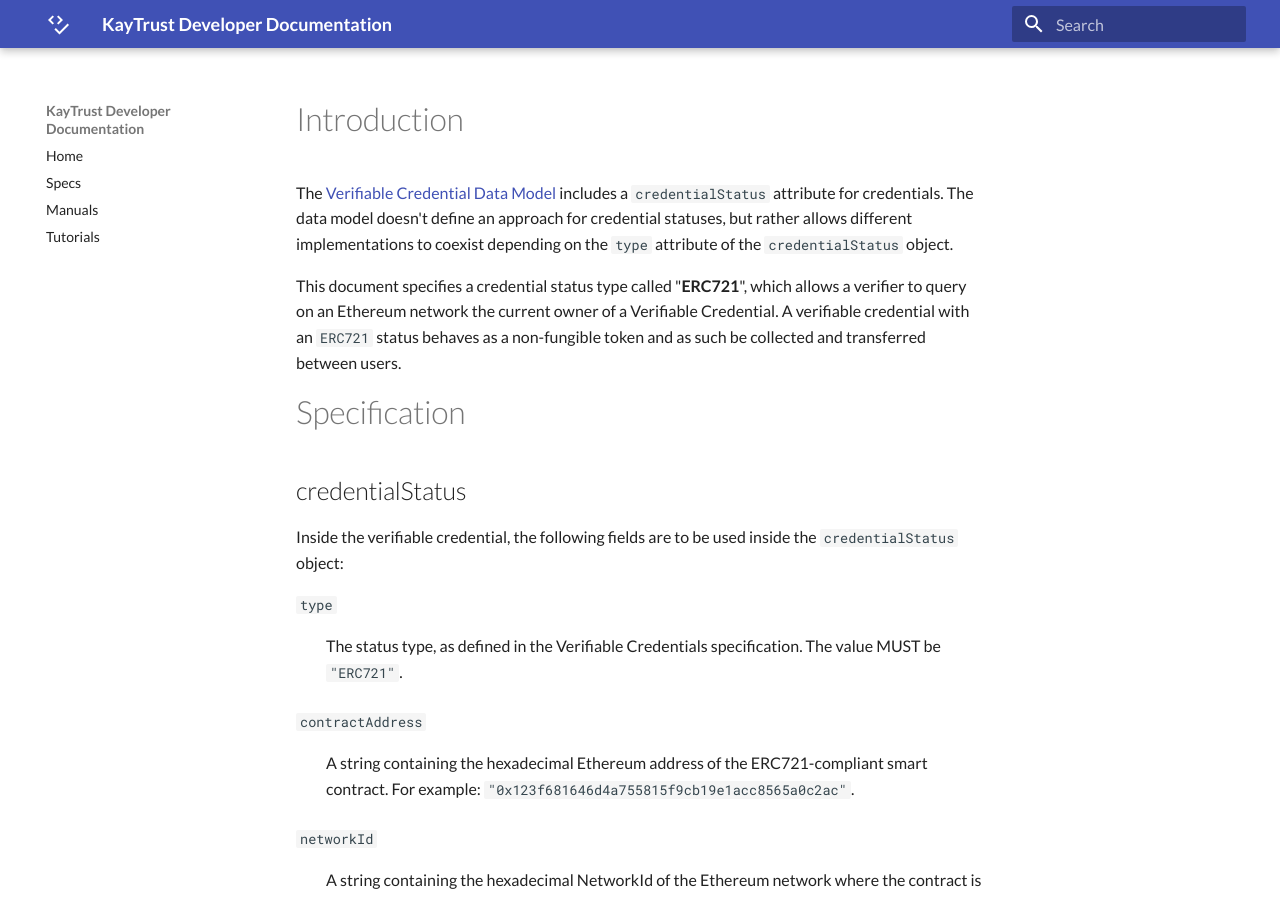
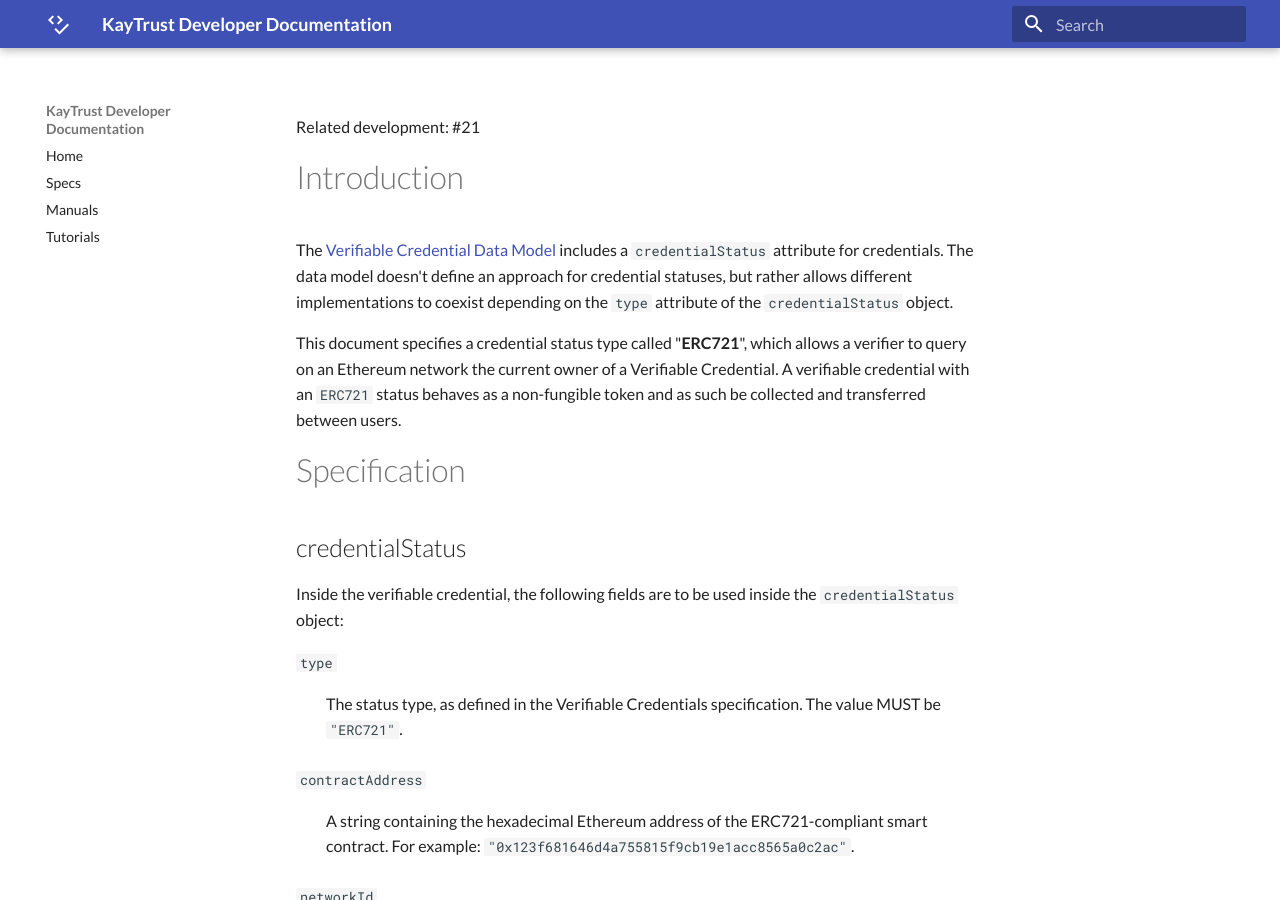
Before and after one commit to KayTrust/kaytrust.github.io, an MkDocs documentation site: the page built from docs/Specs/Credential-Status-ERC721.md, in a window 1280 px wide and 900 px high. Built offline with MkDocs 1.6.1 and Material for MkDocs 9.7.7, drawn with Linux system fonts in a browser that asks for light colours.

Commit message:
Updated Credential Status ERC721

```diff
--- a/docs/Specs/Credential-Status-ERC721.md
+++ b/docs/Specs/Credential-Status-ERC721.md
@@ -1,3 +1,5 @@
+Related development: #21
+
 # Introduction
 The [Verifiable Credential Data Model](https://www.w3.org/TR/vc-data-model/) includes a `credentialStatus` attribute for credentials. The data model doesn't define an approach for credential statuses, but rather allows different implementations to coexist depending on the `type` attribute of the `credentialStatus` object.
 
```
